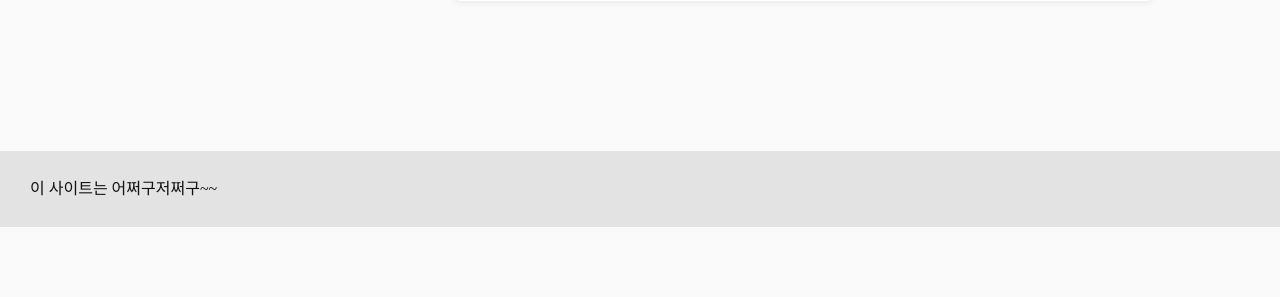
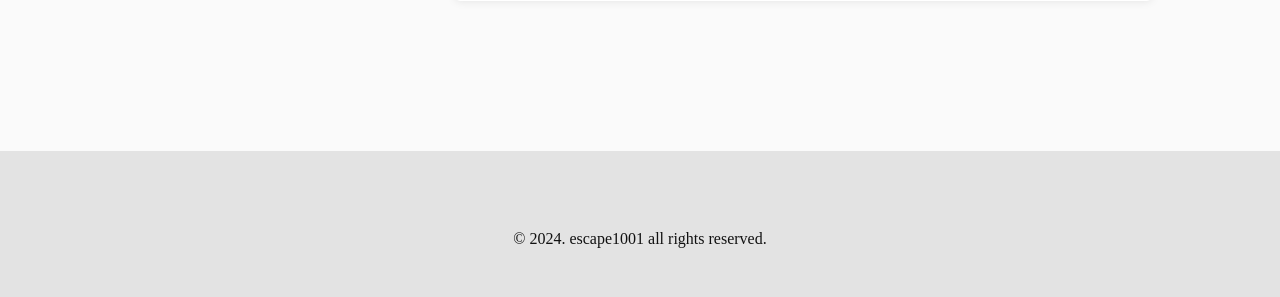
Before and after one commit to escape1001/blog_monoli, a Django app: a page that uses templates/base/footer.html in a window 1280 px wide. Shown: the part 889-1186 px from the top of the page. Before the commit the page ends 1116 px from the top, so only its background shows below. Run offline with Django 5.2, Linux system fonts and the light colour scheme; data comes from the database, SQL or seed files in the repository; some libraries are stand-ins or nearby versions.

Commit message:
"update" footer 수정

```diff
--- a/static/style/global.css
+++ b/static/style/global.css
@@ -296,7 +296,8 @@ main{
 
 footer{
 	margin-top: 15rem;
-	padding:3rem;
+	padding:8rem 0 5rem;
+	text-align: center;
 	background-color: var(--color-light-grey);
 }
 
--- a/templates/base/footer.html
+++ b/templates/base/footer.html
@@ -1,3 +1,3 @@
 <footer>
-    이 사이트는 어쩌구저쩌구~~
+    © 2024. escape1001 all rights reserved.
 </footer>
```
